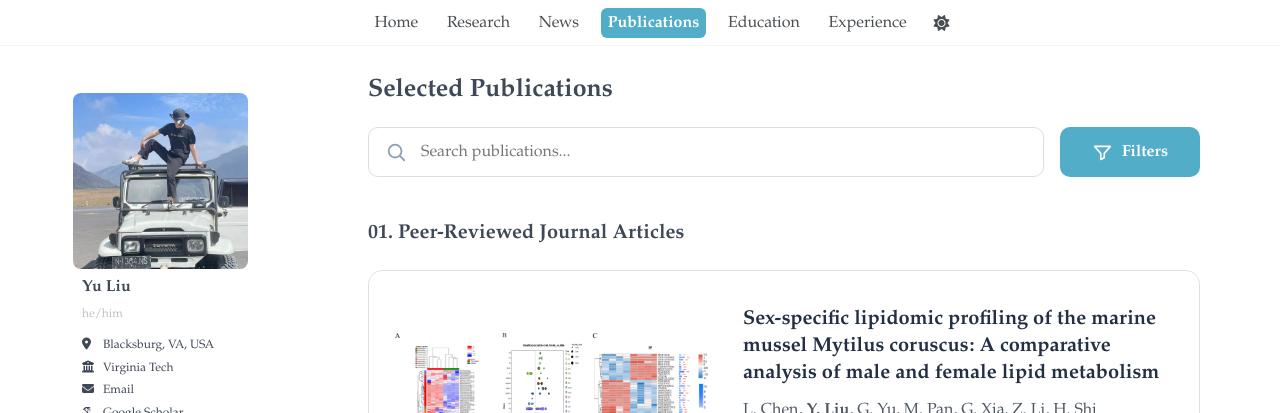
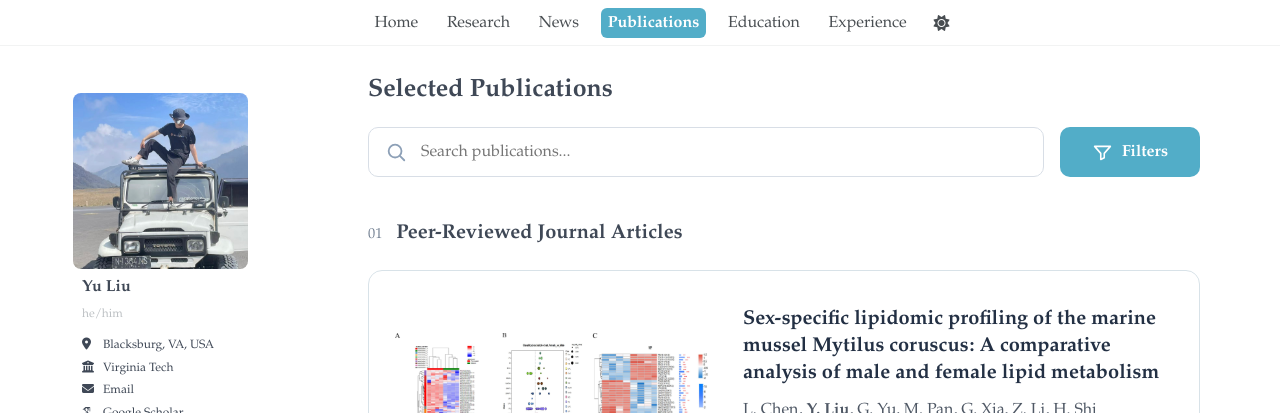
Before and after one commit to yuliu0322/yuliu0322.github.io, a Jekyll site: the page built from _pages/publications.html, in a window 1280 px wide. Shown: the top 413 px of the page. Built offline with Jekyll 4.4.1, drawn with Linux system fonts in a browser that asks for light colours; some web fonts are replaced; a script bundle is joined from its source files by our own code; library files that are not in the unit come from our copies.

Commit message:
Update publications.html

```diff
--- a/_pages/publications.html
+++ b/_pages/publications.html
@@ -30,10 +30,12 @@ description: "Peer-reviewed journal articles, book chapters, and patents by Yu L
 
 /* Numbered publication categories */
 .publication-section-index {
-  color: inherit;
-  font-size: 1em;
-  font-weight: inherit;
-  letter-spacing: inherit;
+  display: inline-block;
+  margin-right: 0.55rem;
+  color: #738092;
+  font-size: 0.72em;
+  font-weight: 500;
+  vertical-align: baseline;
 }
 
 .publication-section-separator {
@@ -772,7 +774,7 @@ html[data-theme="dark"] .publication-no-results {
 <section class="publication-section">
 
 <h2 class="publication-section-title">
-  <span class="publication-section-index">01.</span>
+  <span class="publication-section-index">01</span>
   Peer-Reviewed Journal Articles
 </h2>
 
@@ -895,7 +897,7 @@ html[data-theme="dark"] .publication-no-results {
 <section class="publication-section">
 
 <h2 class="publication-section-title">
-  <span class="publication-section-index">02.</span>
+  <span class="publication-section-index">02</span>
   Book Chapters
 </h2>
 
@@ -1027,7 +1029,7 @@ html[data-theme="dark"] .publication-no-results {
 <section class="publication-section">
 
 <h2 class="publication-section-title">
-  <span class="publication-section-index">03.</span>
+  <span class="publication-section-index">03</span>
   Patents
 </h2>
 
```
